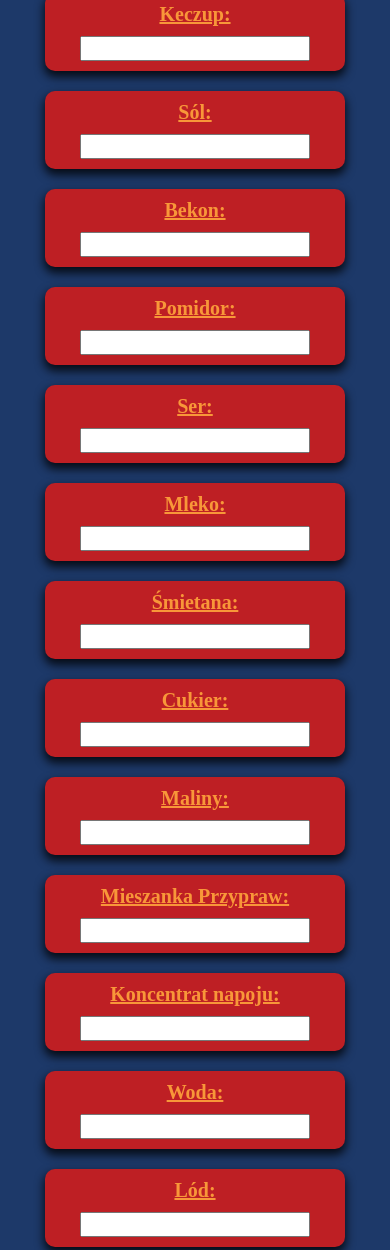
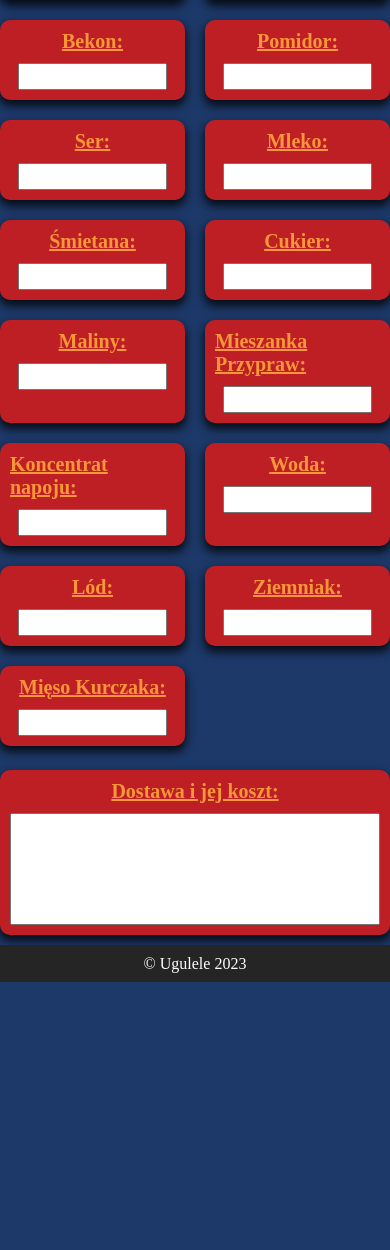
Before and after one commit to Ugulele/Burgershot-deliveries, a plain HTML site: page public/index.html in a window 390 px wide. Shown: the part 331-1581 px from the top of the page. After the commit the page ends 1313 px from the top, so only its background shows below. Drawn offline with Linux system fonts and the light colour scheme.

Commit message:
Samll fixes on responsivness

```diff
--- a/public/js/app.js
+++ b/public/js/app.js
@@ -12,7 +12,7 @@ const createListElement = () => {
 const createListItem = (product) => {
     const listItem = document.createElement("li")
 
-    const listItemName = document.createElement("span")
+    const listItemName = document.createElement("div")
     listItemName.innerText = `${product.name}:`
     listItem.appendChild(listItemName)
 
--- a/public/style.css
+++ b/public/style.css
@@ -1,3 +1,5 @@
+@import url('https://fonts.googleapis.com/css2?family=Roboto:wght@300;500;900&display=swap');
+
 :root
 {
     --gray: #83A8Ac;
@@ -21,7 +23,6 @@
 body{
     display: flex;
     flex-direction: column;
-    align-items: space-around;
     gap: 10px;
     align-items: center;
     justify-content: center;
@@ -43,60 +44,64 @@ h1{
     font-size: 2.5rem;
     color: var(--white);
     text-decoration: underline;
+    font-weight: 900;
 }
 
 main
 {
+    flex-grow: 1;
+
+    display: flex;
+    flex-direction: column;
+    justify-content: center;
+    gap: 1.5rem;
+
     font-size: 1.25rem;
     font-weight: 600;
-    display: flex;
-    flex-flow: column wrap;
-    row-gap: 1em;
-    margin: auto;
-    max-width: 1200px;
-    min-width: min(300px, 90%);
 }
 
 ul{
+    list-style: none;
     display: grid;
+    max-width: 1200px;
+    min-width: 300px;
+    grid-template-columns: repeat(auto-fit, minmax(250px, 1fr));
     gap: 1em;
 }
 
-@media (max-width: 750px){
-    ul{
+@media(max-width: 1025px){
+    ul
+    {
+        grid-template-columns: repeat(3, 1fr);
+    }
+}
+
+@media(max-width: 750px){
+    ul
+    {
+        grid-template-columns: repeat(2, 1fr);
+    }
+}
+
+@media(max-width: 375px){
+    ul
+    {
         grid-template-columns: repeat(1, 1fr);
     }
 }
 
-@media (min-width: 750px){
-    ul{
-        grid-template-columns: repeat(2, 1fr);
-    }
-}
-
-@media (min-width: 1025px){
-    ul{
-        grid-template-columns: repeat(3, 1fr);
-    }
-}
-
-@media (min-width: 1400px){
-    ul{
-        grid-template-columns: repeat(4, 1fr);
-    }
-}
-
 li{
+    display: flex;
+    flex-direction: column;
+    align-items: center;
     background-color: var(--red);
-    display: grid;
-    place-items: center;
     gap: 10px;
     padding: 10px;
     border-radius: 10px;
     box-shadow: 0px 5px 10px 1px rgba(0, 0, 0, 0.80);
 }
 
-li > span {
+li > div {
     text-decoration: underline;
 }
 
@@ -112,10 +117,10 @@ section{
 }
 
 textarea{
-    width: 100%;
     font-size: inherit;
+    resize: none;
     min-height: 7rem;
-    resize: none;
+    font-weight: 300;
 }
 
 textarea:focus-visible{
@@ -123,14 +128,19 @@ textarea:focus-visible{
 }
 
 section > span {
-    font-size: 1.25rem;
+    font-size: inherit;
+    font-family: inherit;
     text-align: center;
     font-weight: 600;
     text-decoration: underline;
 }
+
 input{
-    font-size: 1.1rem;
+    box-sizing: border-box;
+    font-size: inherit;
+    font-family: inherit;
     text-align: center;
+    width: min(12rem, 90%);
 }
 
 input:focus-visible{
@@ -138,9 +148,10 @@ input:focus-visible{
 }
 
 footer{
+    display: block;
+    min-width: 100%;
     background-color: var(--gray);
     color: var(--white);
-    width: 100%;
     text-align: center;
     padding: 0.6em;
 }
```
